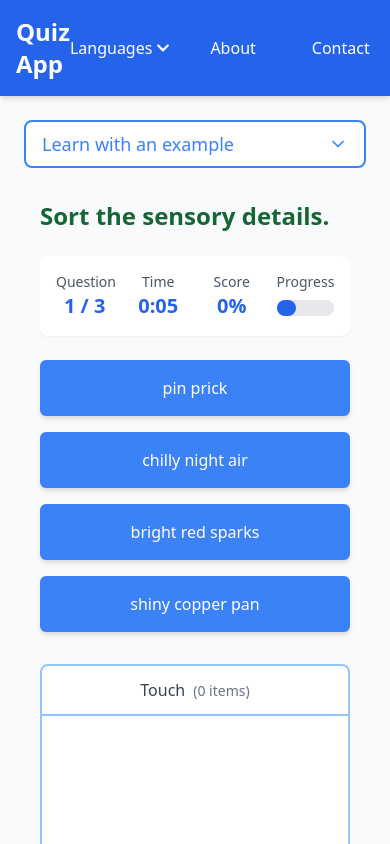
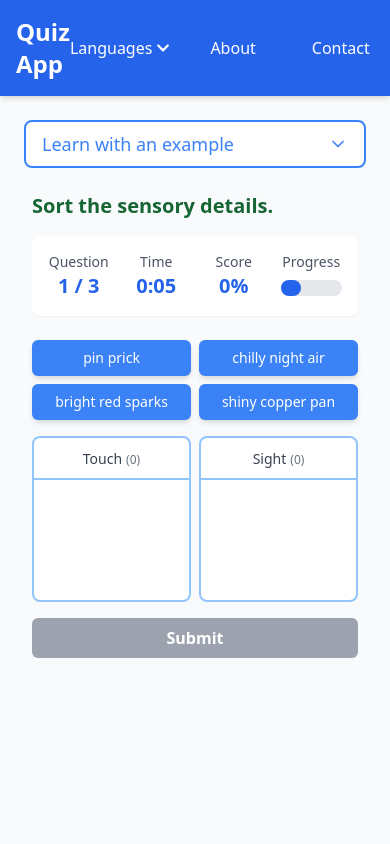
Before and after one commit to IhebMth/Quiz-App, a React (Vite) app: page /drag-and-drop in a window 390 px wide. Shown: the top 844 px of the page. Built offline with nearby package versions, Linux system fonts and the light colour scheme.

Commit message:
'first-commit'

```diff
--- a/src/components/dragAndDrop/DragAndDrop.jsx
+++ b/src/components/dragAndDrop/DragAndDrop.jsx
@@ -190,26 +190,25 @@ const DragAndDrop = () => {
     return (
         <>
         <DndContext sensors={sensors} onDragEnd={handleDragEnd}>
-            <div className="p-4 max-w-4xl mx-auto">
-                <h1 className="text-2xl font-semibold text-green-800 mb-6">
+            <div className="p-2 sm:p-4 max-w-4xl mx-auto">
+                <h1 className="text-xl sm:text-2xl font-semibold text-green-800 mb-4 sm:mb-6">
                     {currentExercise.question}
                 </h1>
-
                 <Stats
                     questionNumber={currentExerciseIndex + 1}
                     totalQuestions={totalExercises}
                     timeElapsed={timeElapsed}
                     score={score}
                 />
-
                 <Feedback
                     isVisible={showFeedback}
                     isCorrect={isCorrect}
                 />
 
-                <div className="flex flex-wrap gap-4 mb-8">
+                {/* Mobile-optimized draggable items section */}
+                <div className="flex flex-wrap gap-2 sm:gap-4 mb-4 sm:mb-8">
                     {currentExercise.options.map((item) => (
-                        <div key={item.id} className="flex-1 min-w-[200px]">
+                        <div key={item.id} className="flex-1 min-w-[150px] sm:min-w-[200px]">
                             {!placedItems.has(item.id) ? (
                                 <DraggableItem
                                     id={item.id}
@@ -219,14 +218,15 @@ const DragAndDrop = () => {
                                     }`}
                                 />
                             ) : (
-                                <div className="p-6 bg-gray-200 rounded-md text-center text-gray-400">
+                                <div className="p-4 sm:p-6 bg-gray-200 rounded-md text-center text-gray-400">
                                 </div>
                             )}
                         </div>
                     ))}
                 </div>
 
-                <div className="grid grid-cols-1 md:grid-cols-2 gap-6 mb-8">
+                {/* Mobile-optimized droppable zones grid */}
+                <div className="grid grid-cols-2 gap-2 sm:gap-6 mb-4 sm:mb-8">
                     {currentExercise.categories.map((category) => (
                         <DroppableZone
                             key={category}
@@ -237,17 +237,20 @@ const DragAndDrop = () => {
                     ))}
                 </div>
 
+                <div className="flex justify-center">
                     <button
                         onClick={checkAnswers}
                         disabled={getAllPlacedItems() !== currentExercise.options.length}
-                    className="bg-green-500 hover:bg-green-600 disabled:bg-gray-400 text-white font-semibold py-3 px-8 rounded-md text-lg w-[200px] transition-colors"
+                        className="bg-green-500 hover:bg-green-600 disabled:bg-gray-400 text-white font-semibold py-2 sm:py-3 px-6 sm:px-8 rounded-md text-base sm:text-lg w-full sm:w-[200px] transition-colors"
                     >
                         Submit
                     </button>
+                </div>
             </div>
         </DndContext>
         </>
     );
 };
 
+
 export default DragAndDrop;
--- a/src/components/dragAndDrop/DraggableItem.jsx
+++ b/src/components/dragAndDrop/DraggableItem.jsx
@@ -15,7 +15,7 @@ const DraggableItem = ({ id, text }) => {
         <div
             ref={setNodeRef}
             style={style}
-            className="p-4 bg-blue-500 hover:bg-blue-600 text-white rounded-md cursor-grab text-center font-medium shadow-md transition-colors"
+            className="p-2 sm:p-4 bg-blue-500 hover:bg-blue-600 text-white rounded-md cursor-grab text-center text-sm sm:text-base font-medium shadow-md transition-colors"
             {...listeners}
             {...attributes}
         >
--- a/src/components/dragAndDrop/DroppableZone.jsx
+++ b/src/components/dragAndDrop/DroppableZone.jsx
@@ -15,16 +15,16 @@ const DroppableZone = ({ id, label, items = [] }) => {
                     : 'border-blue-300 bg-white'
             }`}
         >
-            <div className={`text-gray-700 font-medium text-center py-3 border-b-2 ${
+            <div className={`text-gray-700 font-medium text-center py-2 sm:py-3 border-b-2 ${
                 isOver ? 'border-blue-500' : 'border-blue-300'
             }`}>
-                <span className="capitalize">{label}</span>
-                <span className="ml-2 text-sm text-gray-500">
-                    ({items.length} items)
+                <span className="capitalize text-sm sm:text-base">{label}</span>
+                <span className="ml-1 sm:ml-2 text-xs sm:text-sm text-gray-500">
+                    ({items.length})
                 </span>
             </div>
 
-            <div className="min-h-[200px] p-4 space-y-3">
+            <div className="min-h-[120px] sm:min-h-[200px] p-2 sm:p-4 space-y-2 sm:space-y-3">
                 <AnimatePresence>
                     {items.map((item) => (
                         <motion.div
```
Lines whose indentation alone changed are shown as unchanged.
